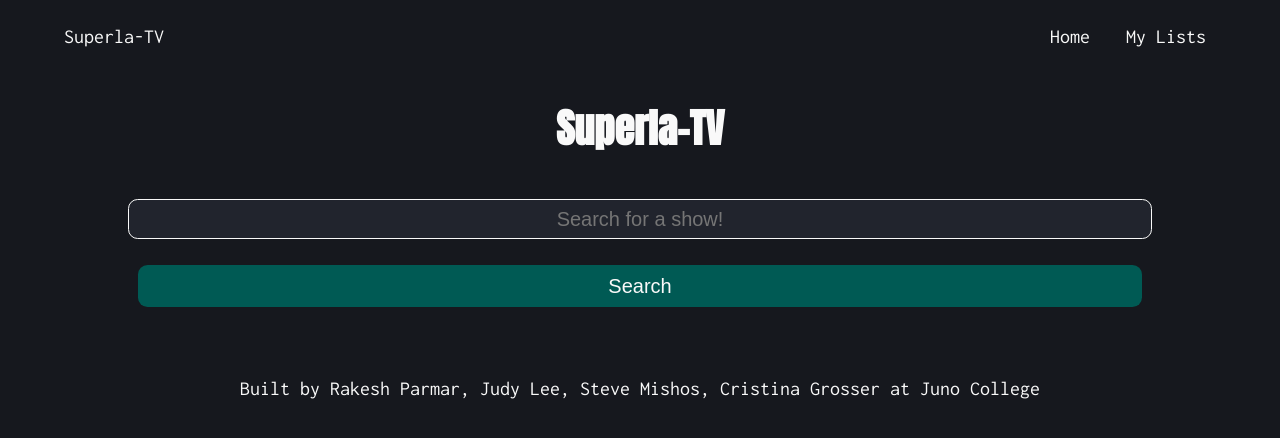
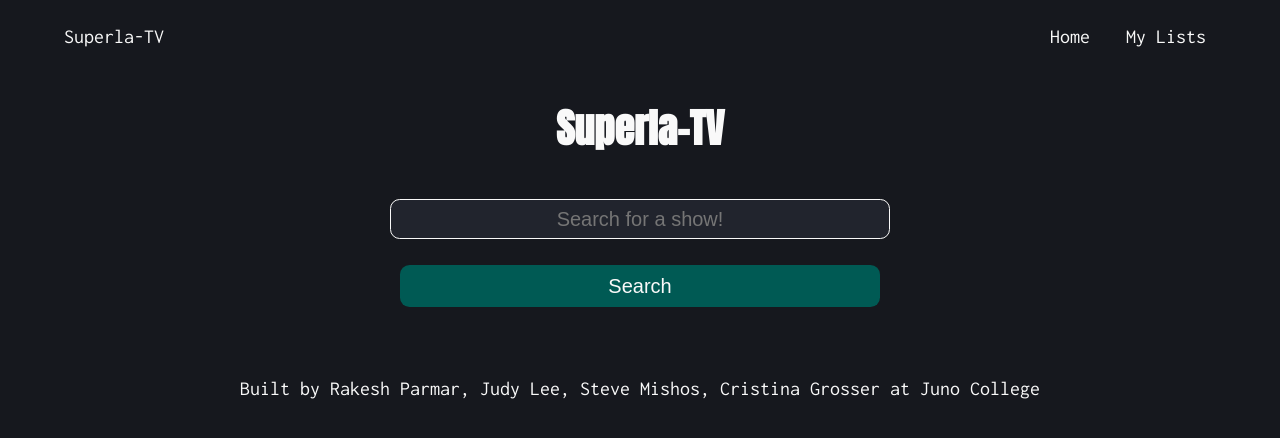
Before and after one commit to superla-tv/superla-tv, a React (Create React App) app: page / in a window 1280 px wide. Shown: the top 438 px of the page. Built offline with nearby package versions, Linux system fonts and the light colour scheme; no server answers.

Commit message:
media query styling

```diff
--- a/src/App.css
+++ b/src/App.css
@@ -206,3 +206,18 @@ footer {
   border-radius: .6rem;
   text-align: center;
 }
+
+@media (min-width: 500px) {
+  .tvContainer {
+    max-width: 500px;
+  }
+
+  .enterShow {
+    max-width: 500px;
+  }
+
+  .showContainer {
+    max-width: 500px;
+  }
+
+}
```
